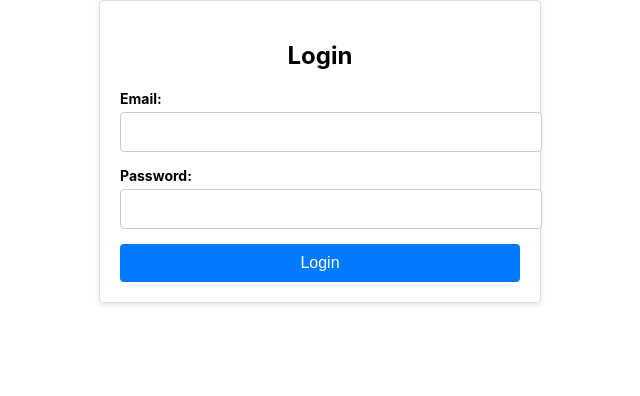
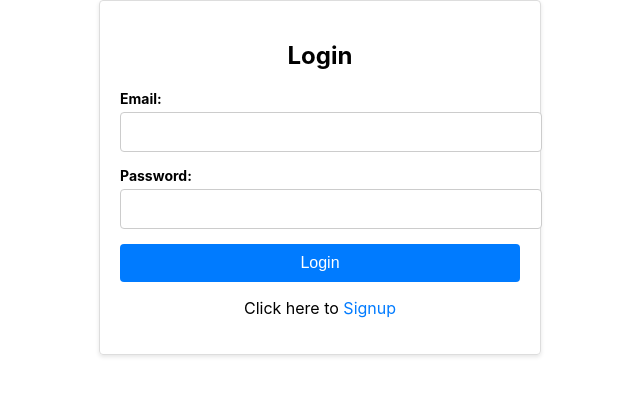
Before and after one commit to satwikgm/store_finder_client, a React (Create React App) app: page / in a window 1280 px wide. Shown: the top 396 px of the page, without its empty margins (320-960 px from the left). Built offline with nearby package versions, Linux system fonts and the light colour scheme.

Commit message:
fixed login page

```diff
--- a/src/components/Login.js
+++ b/src/components/Login.js
@@ -9,6 +9,7 @@ const LoginPage = () => {
   const [passwordHash, setPasswordHash] = useState('');
   const [error, setError] = useState('');
   const navigate = useNavigate();
+  let flag = false;
 
   const handleLogin = async (e) => {
     e.preventDefault();
@@ -17,6 +18,7 @@ const LoginPage = () => {
       console.log('Login successful:', response);
       navigate(`/user/${response.data}/favourites`);
     } catch (error) {
+      flag = true;
       console.error('Login failed:', error);
       setError('Invalid email or password');
     }
@@ -48,11 +50,10 @@ const LoginPage = () => {
         </div>
         <button type="submit" style={styles.button}>Login</button>
       </form>
-      {error &&
         <div style={styles.errorContainer}>
-          <p style={styles.errorText}>{error} Click here to <Link to="/signup" style={styles.link}>Signup</Link></p>
+          {{error} ? <p style={styles.errorText}>{error}</p> : {}}
+          <p>Click here to <Link to="/signup" style={styles.link}>Signup</Link></p>
         </div>
-      }
     </div>
   );
 };
```
